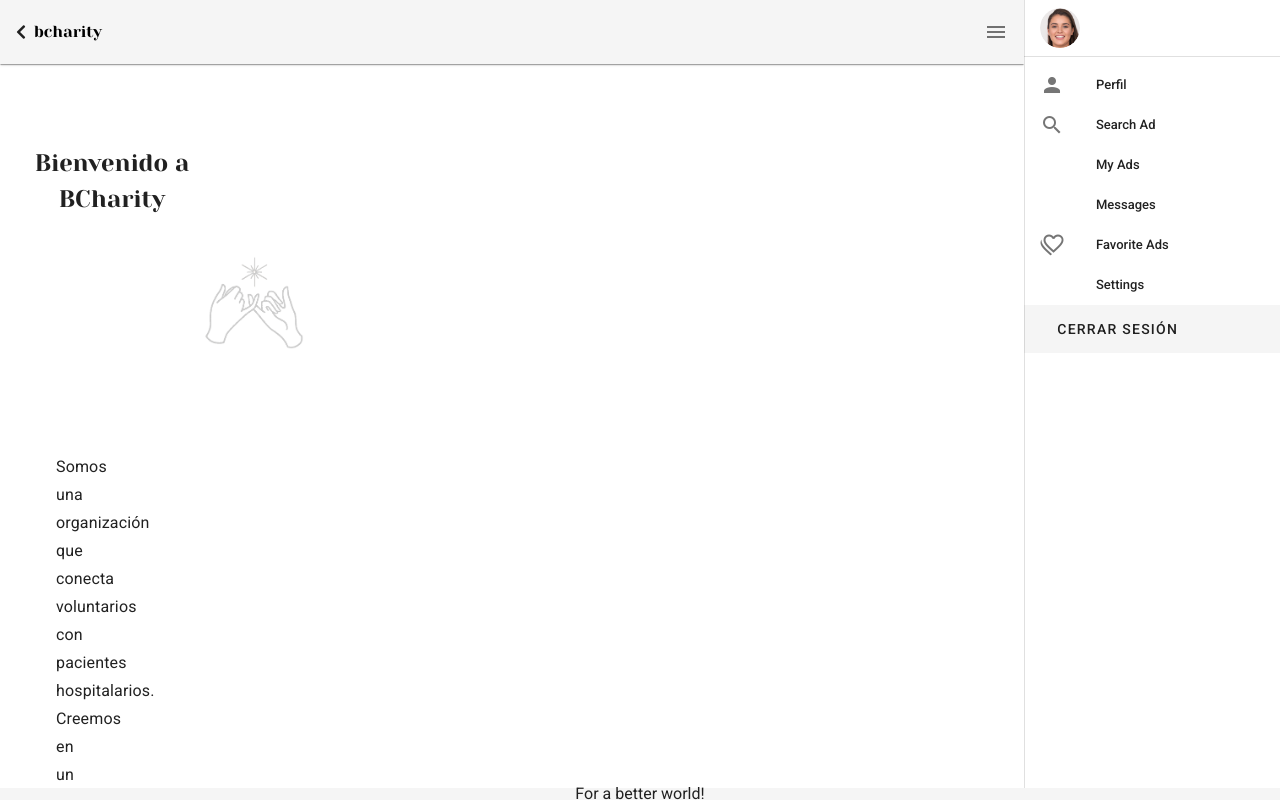
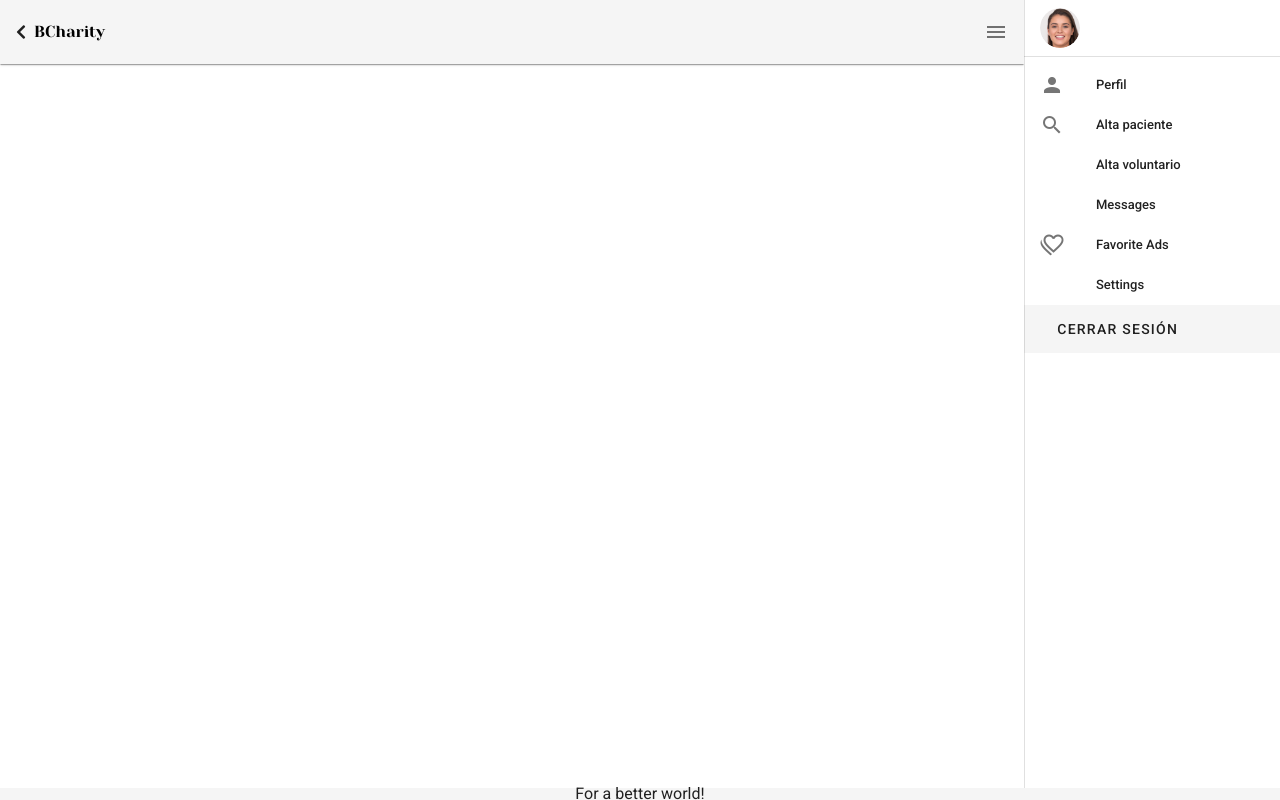
Before and after one commit to saracrz/BCharity-FrontEnd, a Nuxt app: page / in a window 1280 px wide. Both pictures are taken after a click on the button 1252 px from the left and 32 px from the top of the page. Shown: the top 800 px of the page. Built offline with nearby package versions, Linux system fonts and the light colour scheme; some icons are missing.

Commit message:
change index

```diff
--- a/layouts/default.vue
+++ b/layouts/default.vue
@@ -2,8 +2,8 @@
   <v-app>
     <v-app-bar :elevation="1" fixed app>
       <i class="fas fa-chevron-left" @click="goBack()"></i>
-      <nuxt-link to="/welcome" class="logo ml-2">
-        bcharity
+      <nuxt-link text to="/welcome" class="logo ml-2">
+        BCharity
       </nuxt-link>
       <v-spacer />
 
@@ -24,7 +24,7 @@
       <v-divider></v-divider>
 
       <v-list dense>
-        <v-list-item v-for="item in items" :key="item.title" link>
+        <v-list-item v-for="item in items" :key="item.title" :to="item.to">
           <v-list-item-icon>
             <v-icon>{{ item.icon }}</v-icon>
           </v-list-item-icon>
@@ -62,8 +62,12 @@ export default {
       drawer: false,
       items: [
         { title: 'Perfil', icon: 'mdi-account', to: '/infopersonal' },
-        { title: 'Search Ad', icon: 'mdi-magnify', to: '/search' },
-        { title: 'My Ads', icon: 'mdi-account-card-details', to: '/my-ads' },
+        { title: 'Alta paciente', icon: 'mdi-magnify', to: '/search' },
+        {
+          title: 'Alta voluntario',
+          icon: 'mdi-account-card-details',
+          to: '/altavoluntario'
+        },
         { title: 'Messages', icon: 'mdi-android-messages', to: '' },
         {
           title: 'Favorite Ads',
```
Also changed, not shown: pages/welcome.vue (renamed from pages/index.vue).
